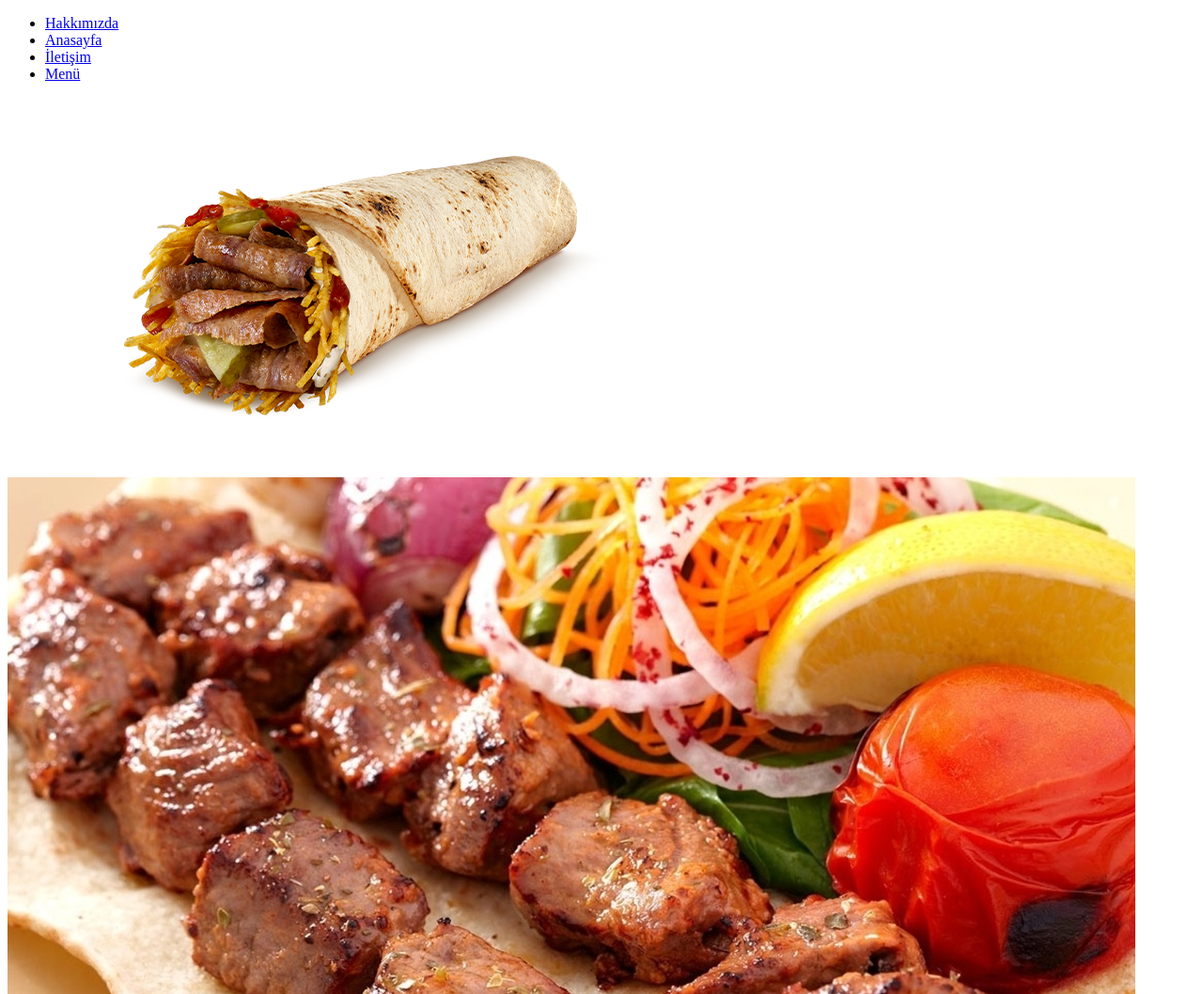
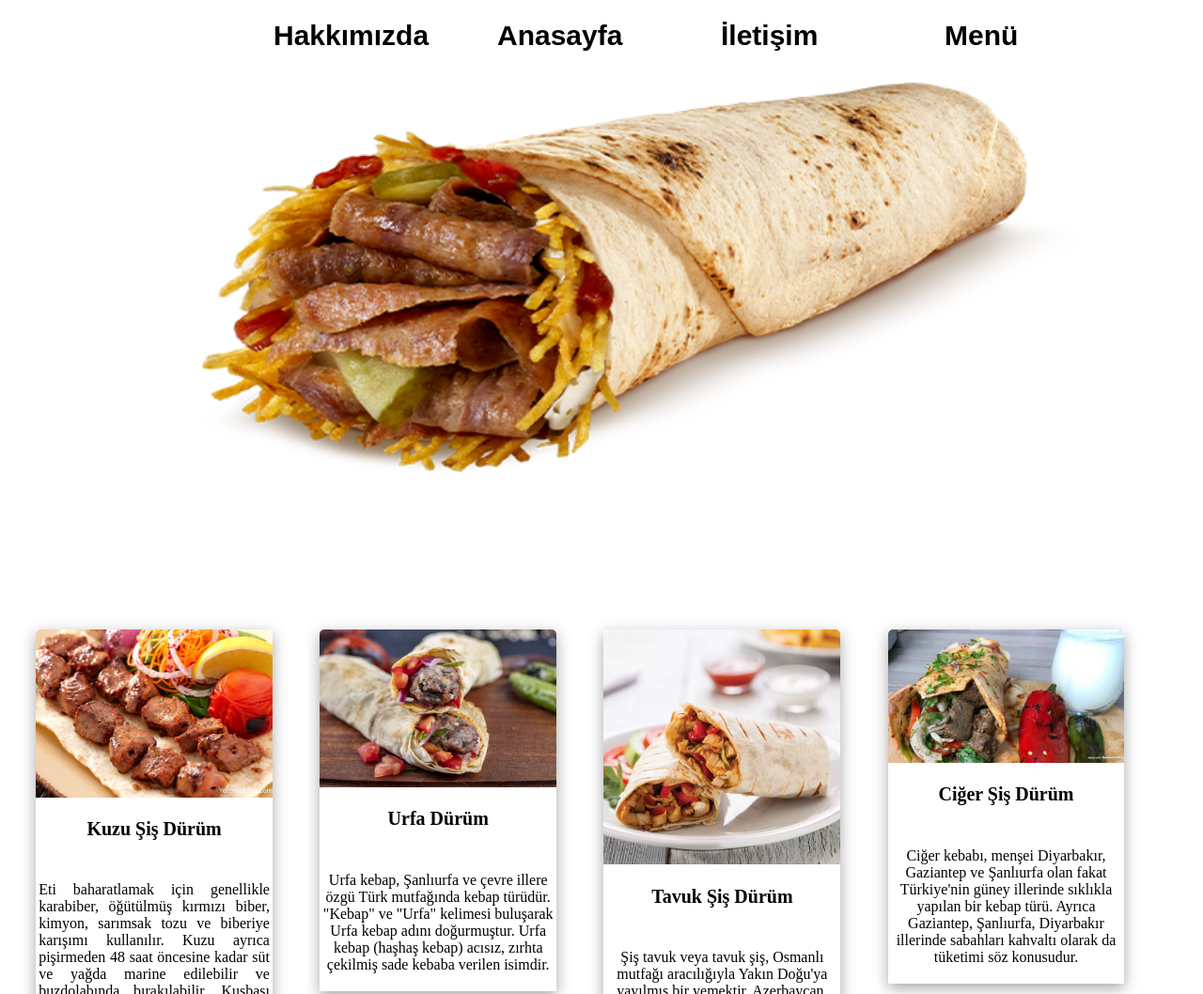
Before and after one commit to ibrahim12651/Cizmeci_Restoran_Sitesi, a plain HTML site: page sayfa/durum.html in a window 1280 px wide. Shown: the top 1058 px of the page at 94% size. Drawn offline with Linux system fonts and the light colour scheme; the site is published under a folder, as on GitHub Pages, so addresses that start at the root find nothing.

Commit message:
Çizmeci_Restoran_Sitesi
Eksik ve hatalar düzeltmiştir.

```diff
--- a/sayfa/durum.html
+++ b/sayfa/durum.html
@@ -5,16 +5,16 @@
     <meta http-equiv="X-UA-Compatible" content="IE=edge">
     <meta name="viewport" content="width=device-width, initial-scale=1.0">
     <title>Çizmeci Restoran</title>
-    <link rel="stylesheet" href="/css/style.css">
-    <link rel="stylesheet" href="/css/card.css">
+    <link rel="stylesheet" href="../css/style.css">
+    <link rel="stylesheet" href="../css/card.css">
 </head>
 <body>
     <div class="menu">
         <ul>
-            <li><a href="sayfa/hakkımızda.html"> Hakkımızda</a></li>
+            <li><a href="hakkımızda.html"> Hakkımızda</a></li>
             <li><a href="../index.html"> Anasayfa</a></li>
-            <li><a href="sayfa/iletisim.html"> İletişim</a></li>
-            <li><a href="sayfa/menu.html">Menü</a></li>
+            <li><a href="iletisim.html"> İletişim</a></li>
+            <li><a href="menu.html">Menü</a></li>
         </ul>
     </div>
     <div class="bannerimage">
```
Also changed, not shown: sayfa/hakkımızda.html (+1 -1 lines), sayfa/icecek.html (+2 -2 lines), sayfa/iletisim.html (+1 -1 lines), sayfa/izgaralar.html (+5 -5 lines), sayfa/menu.html (+2 -2 lines), sayfa/tatlılar.html (+5 -5 lines).
